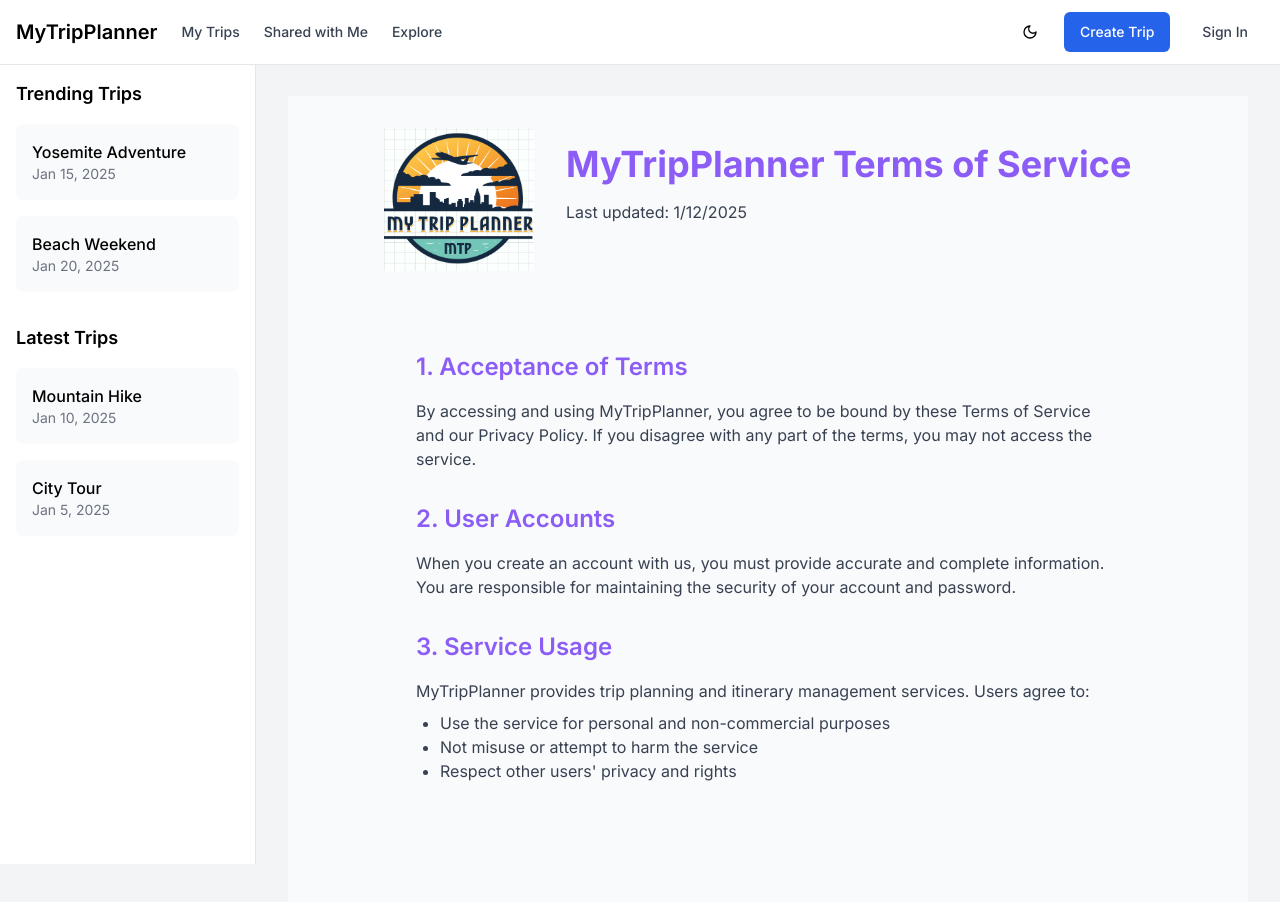
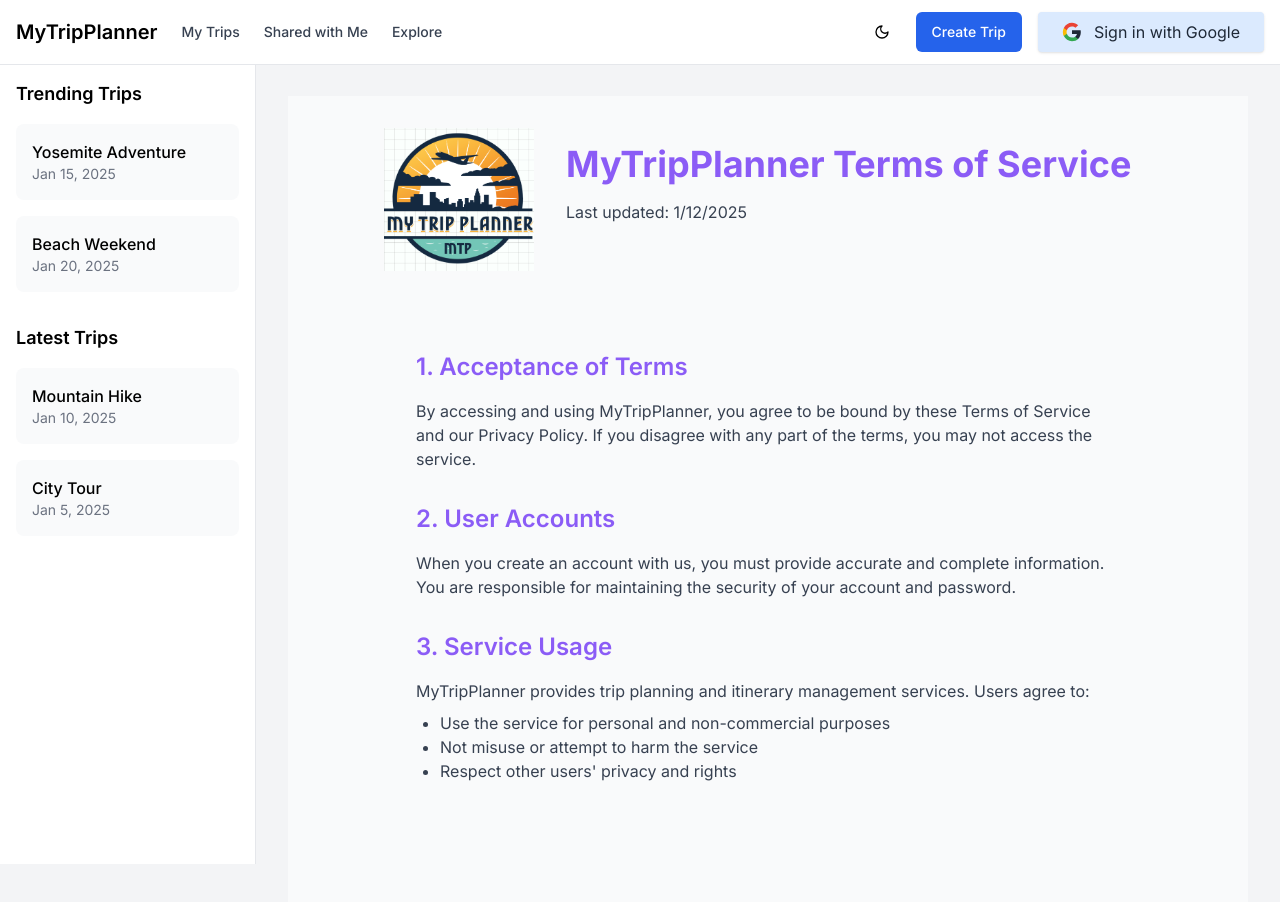
Before and after one commit to gadzooks/trips, a Next.js app: page /terms in a window 1280 px wide. Shown: the top 902 px of the page. Built offline with nearby package versions, Linux system fonts and the light colour scheme; no server answers.

Commit message:
use sign in with google

```diff
--- a/app/components/site-wide/Navbar.tsx
+++ b/app/components/site-wide/Navbar.tsx
@@ -1,3 +1,4 @@
+// app/components/site-wide/navbar.tsx
 'use client'
 
 import { useTheme } from './ThemeProvider'
@@ -5,6 +6,7 @@
 import { Button } from '@/components/ui/button'
 import Link from 'next/link'
 import { useSession, signOut } from 'next-auth/react'
+import SignIn from '../auth/sign-in'
 
 export function Navbar() {
   const { isDark, toggle } = useTheme()
@@ -65,14 +67,7 @@
             >
               Sign Out
             </Button>
-          ) : (
-            <Button
-              variant="ghost"
-              className="text-gray-700 dark:text-gray-200"
-            >
-              Sign In
-            </Button>
-          )}
+          ) : <SignIn />}
 
           <Button
             variant="ghost"
```
